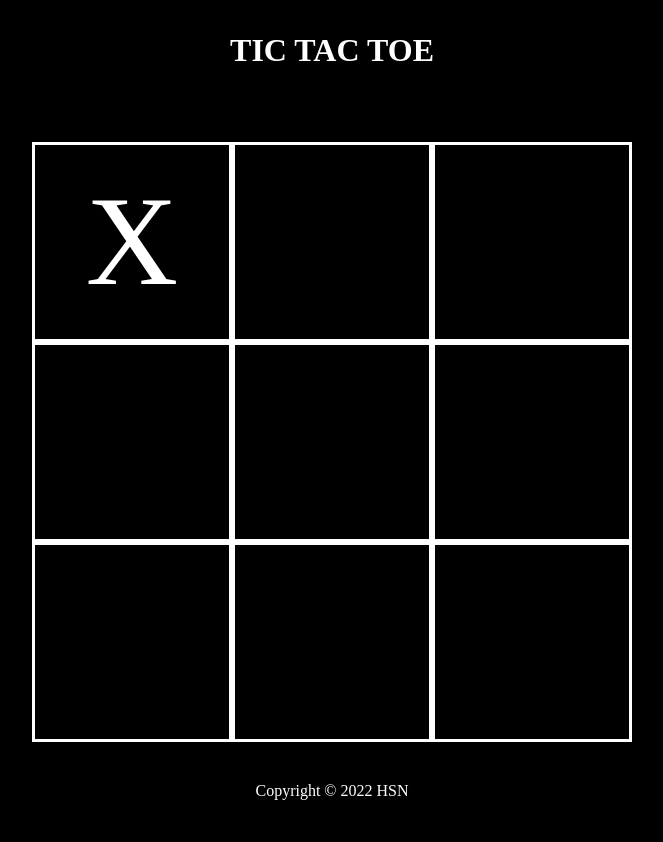
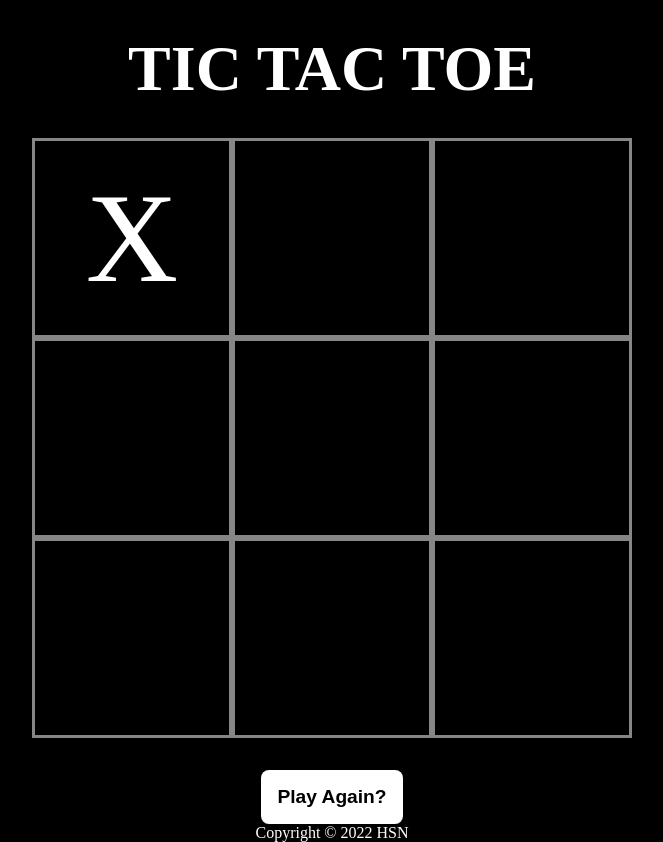
Before and after one commit to HasnatSN/tic-tac-toe, a plain HTML site: page index.html in a window 1280 px wide. Both pictures are taken after a click on the element 440 px from the left and 241 px from the top of the page. Shown: the whole page, without its empty margins (308-971 px from the left). Before the commit the page ends 800 px from the top, so only its background shows below. Drawn offline with Linux system fonts and the light colour scheme.

Commit message:
added a play again button, slight changes to the css

```diff
--- a/css/style.css
+++ b/css/style.css
@@ -22,6 +22,8 @@ header {
     display: flex;
     justify-content: center;
     padding: 2rem;
+    font-size: 2rem;
+    text-align: center;
 }
 
 main {
@@ -29,8 +31,24 @@ main {
     margin: auto;
     width: fit-content;
     display: flex;
+    flex-direction: column;
+    gap: 2rem;
     justify-content: center;
     align-items: center;
+}
+
+button {
+    padding: 1rem;
+    background-color: white;
+    color: black;
+    border-radius: 8px;
+    font-weight: 700;
+    font-size: 1.2rem;
+    border: none;
+}
+
+button:hover {
+    background-color: rgb(129, 255, 125);
 }
 
 .gameboard {
@@ -47,9 +65,14 @@ main {
     justify-content: center;
     align-items: center;
     font-size: 8rem;
-    border: 3px solid white;
+    border: 3px solid rgb(134, 134, 134);
     width: 200px;
     height: 200px;
+    user-select: none;
+}
+
+.grid-item:hover {
+    background-image: linear-gradient(rgba(255, 255, 255, 0.1) 0 0);
 }
 
 footer {
--- a/index.html
+++ b/index.html
@@ -12,6 +12,7 @@
     <header><h1>TIC TAC TOE</h1></header>
     <main>
         <div class="gameboard"></div>
+        <button id="replay-btn">Play Again?</button>
     </main>
     <footer>Copyright © 2022 HSN</footer>
 
--- a/script.js
+++ b/script.js
@@ -1,4 +1,5 @@
 const gameBoard = document.querySelector(".gameboard");
+const playAgainBtn = document.getElementById("replay-btn")
 
 let signOne = "X";
 let signTwo = "O";
@@ -28,9 +29,13 @@ function isOccupied(cell) {
   return false;
 }
 
-function gameOver() {
+function playAgain() {
+  gameBoard.textContent = "";
+  createBoard();
+  player = true;
+}
 
-}
+function gameOver() {}
 
 function assignEventL(cells) {
   cells.forEach((cell) => {
@@ -44,4 +49,8 @@ function assignEventL(cells) {
   });
 }
 
+playAgainBtn.addEventListener("click", () => {
+    playAgain();
+});
+
 createBoard();
```
